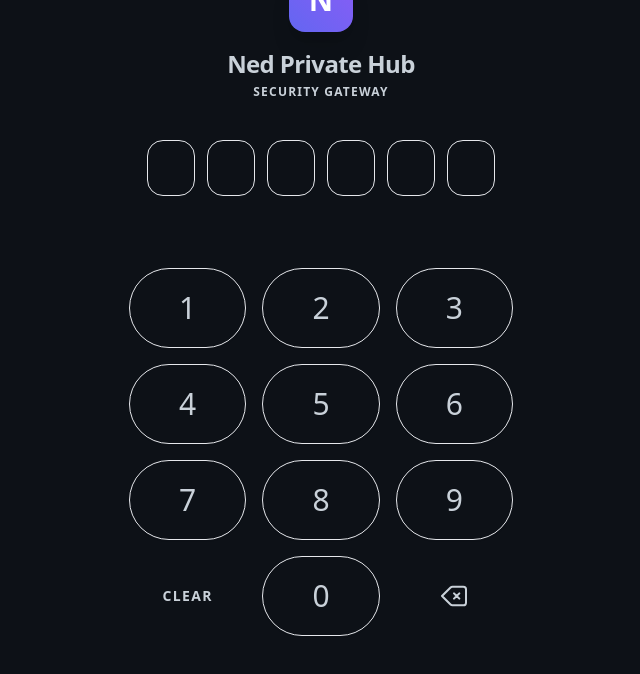
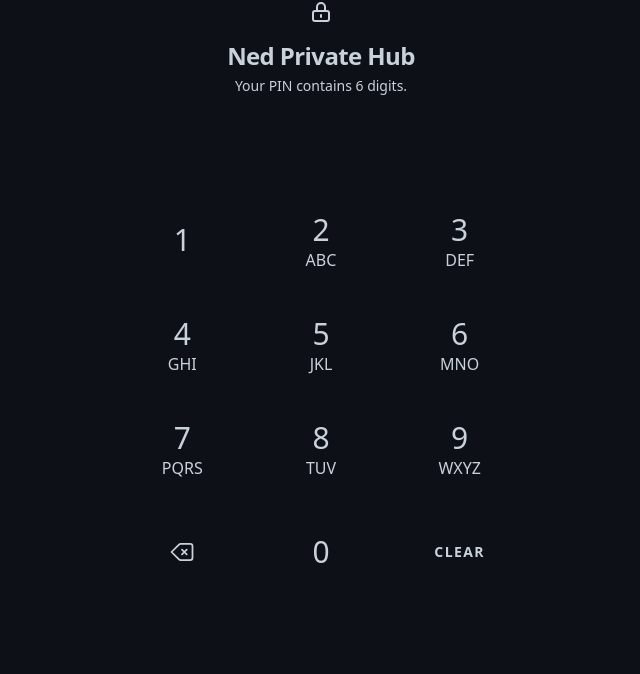
Before and after one commit to OffiziellNed/Ned-Private-Hub, a Next.js app: page / in a window 1280 px wide. Shown: the top 674 px of the page, without its empty margins (319-959 px from the left). Built offline with nearby package versions, Linux system fonts and the light colour scheme; no server answers; the database is empty.

Commit message:
Update page.js

```diff
--- a/app/page.js
+++ b/app/page.js
@@ -98,17 +98,14 @@ export default function Dashboard() {
     setPinError(false);
   };
 
-  // Efek Auto-Submit saat 6 digit PIN terisi
   useEffect(() => {
     if (pinCode.length === 6) {
       if (pinCode === '010525') {
-        // PIN Benar -> Buka Gerbang
         setTimeout(() => {
           setView('home');
           setPinCode('');
         }, 150);
       } else {
-        // PIN Salah -> Munculkan Error & Reset
         setPinError(true);
         setTimeout(() => {
           setPinCode('');
@@ -185,77 +182,79 @@ export default function Dashboard() {
     e.target.value = null;
   };
 
-  // 0. TAMPILAN LOCK SCREEN (Gerbang Depan dengan Custom Numpad)
+  // 0. TAMPILAN LOCK SCREEN (Gerbang Depan dengan Desain UI Mobile Proper)
   if (view === 'locked') {
     return (
       <div className="flex flex-col items-center justify-center min-h-[100dvh] bg-[#0B0F19] text-slate-300 font-sans selection:bg-indigo-500/30 px-4">
-        <div className="flex flex-col items-center max-w-sm w-full relative -top-8">
+        <div className="flex flex-col items-center w-full max-w-sm">
 
-          <div className="w-16 h-16 mb-4 rounded-2xl bg-gradient-to-tr from-indigo-500 to-purple-500 flex items-center justify-center shadow-xl shadow-indigo-500/20">
-            <span className="text-white font-bold text-3xl leading-none">N</span>
+          {/* Ikon Gembok Kecil di Atas */}
+          <div className="mb-4 text-slate-400">
+            <svg className="w-6 h-6" fill="none" viewBox="0 0 24 24" stroke="currentColor">
+              <path strokeLinecap="round" strokeLinejoin="round" strokeWidth={2} d="M12 15v2m-6 4h12a2 2 0 002-2v-6a2 2 0 00-2-2H6a2 2 0 00-2 2v6a2 2 0 002 2zm10-10V7a4 4 0 00-8 0v4h8V7z" />
+            </svg>
           </div>
-          <h3 className="text-2xl font-bold text-slate-100 mb-1 tracking-tight">Ned Private Hub</h3>
-          <p className="text-xs text-slate-500 mb-10 text-center uppercase tracking-widest font-semibold">Security Gateway</p>
 
-          {/* PIN Display Area */}
-          <div className="flex gap-2 sm:gap-3 mb-8">
+          <h3 className="text-xl sm:text-2xl font-bold text-slate-100 mb-1 tracking-tight">Ned Private Hub</h3>
+          <p className="text-xs sm:text-sm text-slate-500 mb-10 text-center font-medium">Your PIN contains 6 digits.</p>
+
+          {/* PIN Display Area (Bulatan Titik / Dots) */}
+          <div className="flex gap-4 mb-10 h-6 items-center justify-center">
             {[...Array(6)].map((_, i) => (
               <div
                 key={i}
-                className={`w-10 h-12 sm:w-12 sm:h-14 rounded-2xl flex items-center justify-center text-3xl font-black transition-all duration-300 ${
+                className={`w-3.5 h-3.5 sm:w-4 sm:h-4 rounded-full transition-all duration-300 ${
                   pinError
-                    ? 'bg-red-500/10 text-red-500 border border-red-500/50'
+                    ? 'bg-red-500 shadow-[0_0_8px_rgba(239,68,68,0.5)]'
                     : i < pinCode.length
-                      ? 'bg-indigo-500/20 text-indigo-400 border border-indigo-500/50 shadow-[0_0_12px_rgba(99,102,241,0.25)]'
-                      : 'bg-[#111827] text-slate-500 border border-slate-800'
+                      ? 'bg-indigo-400 shadow-[0_0_8px_rgba(129,140,248,0.5)]'
+                      : 'bg-slate-800'
                 }`}
-              >
-                {i < pinCode.length ? '•' : ''}
-              </div>
+              ></div>
             ))}
           </div>
 
-          {/* Error Message Space */}
-          <div className="h-6 w-full text-center mb-4">
-             {pinError && <span className="text-xs text-red-400 font-medium">Kode otorisasi tidak valid.</span>}
-          </div>
-
-          {/* Custom Numpad */}
-          <div className="grid grid-cols-3 gap-3 sm:gap-4 w-full max-w-[280px]">
-             {[1, 2, 3, 4, 5, 6, 7, 8, 9].map(num => (
+          {/* Custom Numpad (Bulat sempurna, tanpa border, ada alphabet text) */}
+          <div className="grid grid-cols-3 gap-x-6 gap-y-4 sm:gap-x-8 sm:gap-y-6 w-full max-w-[260px] sm:max-w-[300px] justify-items-center">
+             {[
+               { num: '1', alpha: '' }, { num: '2', alpha: 'ABC' }, { num: '3', alpha: 'DEF' },
+               { num: '4', alpha: 'GHI' }, { num: '5', alpha: 'JKL' }, { num: '6', alpha: 'MNO' },
+               { num: '7', alpha: 'PQRS' }, { num: '8', alpha: 'TUV' }, { num: '9', alpha: 'WXYZ' }
+             ].map(item => (
                 <button
-                  key={num}
-                  onClick={() => handleNumClick(num.toString())}
-                  className="h-16 sm:h-20 rounded-full bg-[#111827] hover:bg-slate-800 active:bg-slate-700 active:scale-95 text-2xl sm:text-3xl text-slate-200 font-medium transition-all shadow-sm border border-slate-800/80"
+                  key={item.num}
+                  onClick={() => handleNumClick(item.num)}
+                  className="w-16 h-16 sm:w-20 sm:h-20 rounded-full bg-slate-800/40 hover:bg-slate-700/60 active:bg-slate-700 active:scale-95 flex flex-col items-center justify-center transition-all border-none"
                 >
-                  {num}
+                  <span className="text-2xl sm:text-3xl font-medium text-slate-200 leading-none">{item.num}</span>
+                  {item.alpha && <span className="text-[9px] sm:text-[10px] font-medium text-slate-500 mt-1 leading-none">{item.alpha}</span>}
                 </button>
              ))}
 
-             {/* Tombol Clear */}
+             {/* Tombol Hapus (Backspace) di Kiri */}
+             <button
+               onClick={handleDelete}
+               className="w-16 h-16 sm:w-20 sm:h-20 rounded-full flex items-center justify-center bg-transparent active:bg-slate-800/30 text-slate-400 hover:text-slate-200 transition-all active:scale-95 border-none"
+             >
+               <svg className="w-6 h-6 sm:w-7 sm:h-7" fill="none" viewBox="0 0 24 24" stroke="currentColor">
+                 <path strokeLinecap="round" strokeLinejoin="round" strokeWidth={1.5} d="M12 14l2-2m0 0l2-2m-2 2l-2-2m2 2l2 2M3 12l6.414 6.414a2 2 0 001.414.586H19a2 2 0 002-2V7a2 2 0 00-2-2h-8.172a2 2 0 00-1.414.586L3 12z" />
+               </svg>
+             </button>
+
+             {/* Angka 0 di Tengah */}
+             <button
+               onClick={() => handleNumClick('0')}
+               className="w-16 h-16 sm:w-20 sm:h-20 rounded-full bg-slate-800/40 hover:bg-slate-700/60 active:bg-slate-700 active:scale-95 flex flex-col items-center justify-center transition-all border-none"
+             >
+               <span className="text-2xl sm:text-3xl font-medium text-slate-200 leading-none">0</span>
+             </button>
+
+             {/* Tombol Clear di Kanan */}
              <button
                onClick={() => { setPinCode(''); setPinError(false); }}
-               className="h-16 sm:h-20 rounded-full flex items-center justify-center bg-transparent active:bg-slate-800/50 text-xs sm:text-sm font-semibold text-slate-500 hover:text-slate-300 transition-all active:scale-95 uppercase tracking-widest"
+               className="w-16 h-16 sm:w-20 sm:h-20 rounded-full flex items-center justify-center bg-transparent active:bg-slate-800/30 text-xs sm:text-sm font-bold text-slate-400 hover:text-slate-200 transition-all active:scale-95 uppercase tracking-widest border-none"
              >
                Clear
-             </button>
-
-             {/* Angka 0 */}
-             <button
-               onClick={() => handleNumClick('0')}
-               className="h-16 sm:h-20 rounded-full bg-[#111827] hover:bg-slate-800 active:bg-slate-700 active:scale-95 text-2xl sm:text-3xl text-slate-200 font-medium transition-all shadow-sm border border-slate-800/80"
-             >
-               0
-             </button>
-
-             {/* Tombol Hapus (Backspace) */}
-             <button
-               onClick={handleDelete}
-               className="h-16 sm:h-20 rounded-full flex items-center justify-center bg-transparent active:bg-slate-800/50 text-slate-500 hover:text-slate-300 transition-all active:scale-95"
-             >
-               <svg className="w-7 h-7 sm:w-8 sm:h-8" fill="none" viewBox="0 0 24 24" stroke="currentColor">
-                 <path strokeLinecap="round" strokeLinejoin="round" strokeWidth={1.5} d="M12 14l2-2m0 0l2-2m-2 2l-2-2m2 2l2 2M3 12l6.414 6.414a2 2 0 001.414.586H19a2 2 0 002-2V7a2 2 0 00-2-2h-8.172a2 2 0 00-1.414.586L3 12z" />
-               </svg>
              </button>
           </div>
 
@@ -393,11 +392,8 @@ export default function Dashboard() {
                     const isCurrentMonth = row.monthYear === currentMonthId;
                     const hasProof = Boolean(proofs[row.no] && proofs[row.no].trim() !== "");
 
-                    // Logika khusus: No 1 s/d 45 dianggap sudah lewat (History)
                     const isPast = row.no <= 45;
                     const isCompleted = hasProof || isPast;
-
-                    // Styling text khusus untuk baris 001 - 045 (Sama persis dengan warna disabled icon #475569)
                     const pastTextStyle = isPast && !isCurrentMonth ? { color: '#475569' } : {};
 
                     return (
@@ -410,15 +406,12 @@ export default function Dashboard() {
                             : (isPast ? 'bg-transparent' : 'hover:bg-slate-800/30')
                         }`}
                       >
-                        {/* Kolom Nomor */}
                         <td
                           className={`whitespace-nowrap py-3 sm:py-4 pl-2 sm:pl-6 pr-1 sm:pr-3 text-[11px] sm:text-sm font-medium ${isCurrentMonth ? 'text-indigo-400' : (!isPast ? 'text-slate-500 group-hover:text-slate-300' : '')}`}
                           style={pastTextStyle}
                         >
                           {String(row.no).padStart(3, '0')}
                         </td>
-
-                        {/* Kolom Tanggal */}
                         <td
                           className={`whitespace-nowrap px-1 sm:px-4 py-3 sm:py-4 text-[11px] sm:text-sm ${isCurrentMonth ? 'text-slate-100 font-semibold' : (!isPast ? 'text-slate-300 group-hover:text-slate-200' : '')}`}
                           style={pastTextStyle}
@@ -426,8 +419,6 @@ export default function Dashboard() {
                           {row.tanggal}
                           {isCurrentMonth && <span className="ml-1 sm:ml-2 inline-flex items-center px-1 sm:px-2 py-0.5 rounded text-[8px] sm:text-[10px] font-medium bg-indigo-500/20 text-indigo-300 border border-indigo-500/30">CUR</span>}
                         </td>
-
-                        {/* Kolom Total Bayar */}
                         <td
                           className={`whitespace-nowrap px-1 sm:px-4 py-3 sm:py-4 text-[11px] sm:text-sm tracking-tighter sm:tracking-normal font-mono text-right ${isCurrentMonth ? 'text-indigo-300 font-semibold' : (!isPast ? 'text-slate-200 group-hover:text-white' : '')}`}
                           style={pastTextStyle}
@@ -435,11 +426,8 @@ export default function Dashboard() {
                           {row.totalBayar}
                         </td>
 
-                        {/* Kolom Aksi */}
                         <td className="whitespace-nowrap py-3 sm:py-4 px-1 sm:px-4 text-center">
                           <div className="flex items-center justify-center gap-1 sm:gap-2">
-
-                            {/* Tombol Upload */}
                             <button
                               onClick={() => handleSaveProof(row.no)}
                               title="Input/Edit Link Bukti"
@@ -455,7 +443,6 @@ export default function Dashboard() {
                               </svg>
                             </button>
 
-                            {/* Tombol Mata */}
                             {hasProof ? (
                               <a
                                 href={proofs[row.no]}
@@ -482,7 +469,6 @@ export default function Dashboard() {
                               </span>
                             )}
 
-                            {/* Tombol Checklist Terkunci Hijau Jika isCompleted */}
                             {isCompleted ? (
                               <div
                                 title={isPast && !hasProof ? "Lunas (Data Historis)" : "Lunas / Bukti Tersimpan"}
```
